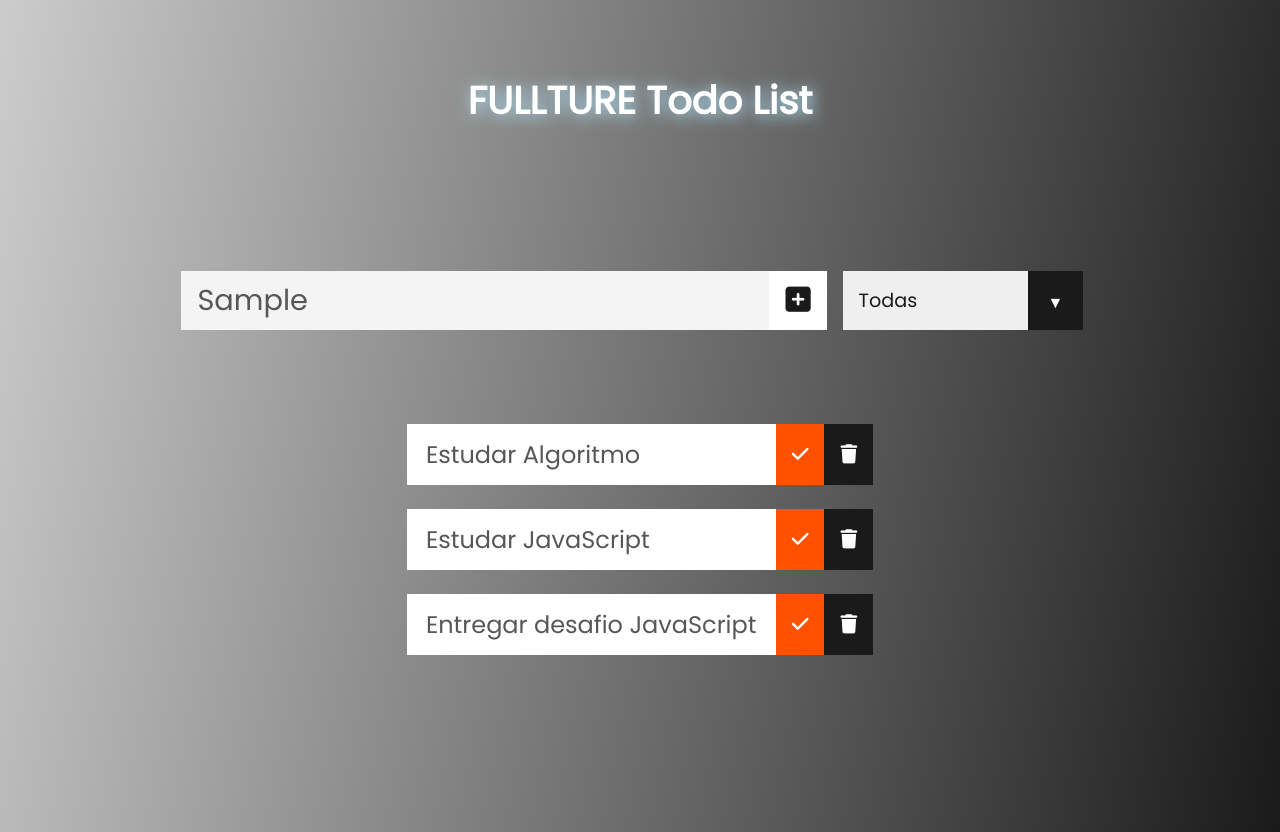
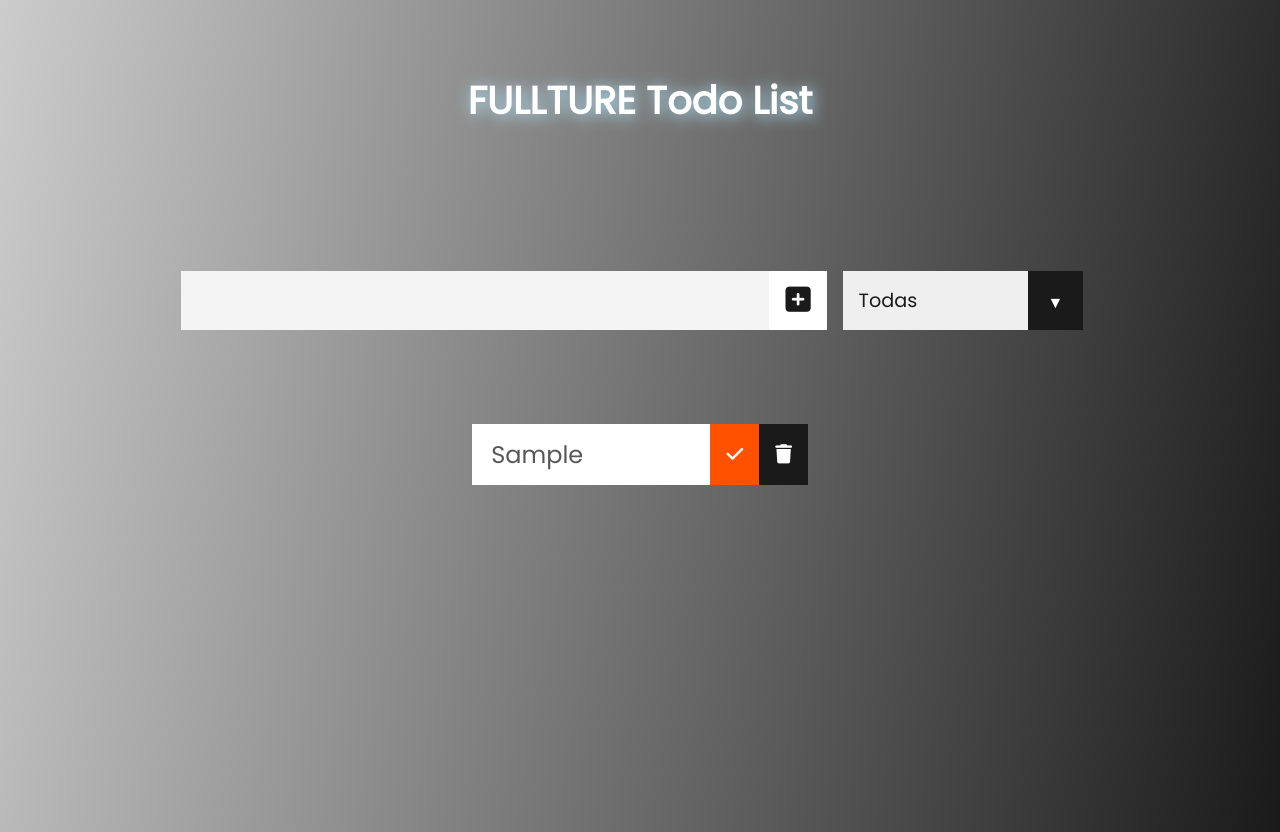
Before and after one commit to Pedrohcb21/To_do_List_challenge, a plain HTML site: page index.html in a window 1280 px wide. Both pictures are taken after typing "Sample" into the empty fields and a click on the button 797 px from the left and 300 px from the top of the page. Drawn offline with Linux system fonts and the light colour scheme.

Commit message:
Adiconando no DOM

```diff
--- a/index.html
+++ b/index.html
@@ -34,9 +34,9 @@
             </div>
         </form>
 
-        <div class="todo-container">
-            <ul class="todo-list">
-                <div class="todo">
+        <div id="todo-container" class="todo-container">
+            <ul id="todo-list" class="todo-list">
+                <!-- <div class="todo">
                     <li class="todo-item">Estudar Algoritmo</li>
                     <button class="check-btn"><i class="fas fa-check" aria-hidden="true"></i></button>
                     <button class="trash-btn"><i class="fas fa-trash" aria-hidden="true"></i></button>
@@ -50,7 +50,7 @@
                     <li class="todo-item">Entregar desafio JavaScript</li>
                     <button class="check-btn"><i class="fas fa-check" aria-hidden="true"></i></button>
                     <button class="trash-btn"><i class="fas fa-trash" aria-hidden="true"></i></button>
-                </div>
+                </div> -->
             </ul>
         </div>
     </body>
--- a/js/index.js
+++ b/js/index.js
@@ -2,9 +2,14 @@ let inserir = document.querySelector("form");
 inserir.addEventListener("submit" , (e) => {
     e.preventDefault();
 
-    let dados = obterInfo();
-    console.table(arrayMap);
+    let atividade = obterInfo();
+
+    if (atividade != false) {
+        atividades.push(atividade);
+    };
 });
+
+let atividades = Array();
 
 const obterInfo = () => {
     let todoInfo = document.querySelector("#todo-input").value;
@@ -13,11 +18,16 @@ const obterInfo = () => {
         alert (`Preencha todos os campos!`)
         return false
     } else {
-        let dados = {
+        let atividade = {
             todoInfo
         };
-        return dados;
-    }
+
+        inserir.reset();
+
+        addDom(atividade);
+
+        return atividade;
+    };
 };
 
 const valida = (campo) => {
@@ -27,3 +37,40 @@ const valida = (campo) => {
         return true;
     }
 };
+
+function addDom (atividade) {
+    //Texto da atividade
+    let nomeAtividade = document.createElement("li");
+    nomeAtividade.innerHTML = `${atividade.todoInfo}`;
+    nomeAtividade.className = "todo-item";
+
+    //Criação icone do botão excluir
+    let btnIconExcluir = document.createElement("i");
+    btnIconExcluir.className = "fas fa-trash";
+
+    //Criação botão excluir
+    let btnExcluir = document.createElement("button");
+    btnExcluir.appendChild(btnIconExcluir);
+    btnExcluir.className = "trash-btn";
+
+    //Criação do icone do botão de confirmar
+    let btnIconConfirm = document.createElement("i");
+    btnIconConfirm.className = "fas fa-check";
+
+    //Criação do botão confirmar
+    let btnConfirm = document.createElement("button");
+    btnConfirm.appendChild(btnIconConfirm);
+    btnConfirm.className = "check-btn";
+
+    //Criação da div das atvidades
+    let contAtividades  = document.createElement("div");
+    contAtividades.appendChild(nomeAtividade);
+    contAtividades.appendChild(btnConfirm);
+    contAtividades.appendChild(btnExcluir);
+    contAtividades.className = "todo";
+
+    //Adicionando a div e seu filhos a lista de atividades
+    let contList = document.querySelector("#todo-list");
+    contList.appendChild(contAtividades);
+    contList.className = "todo-list";
+};
```
